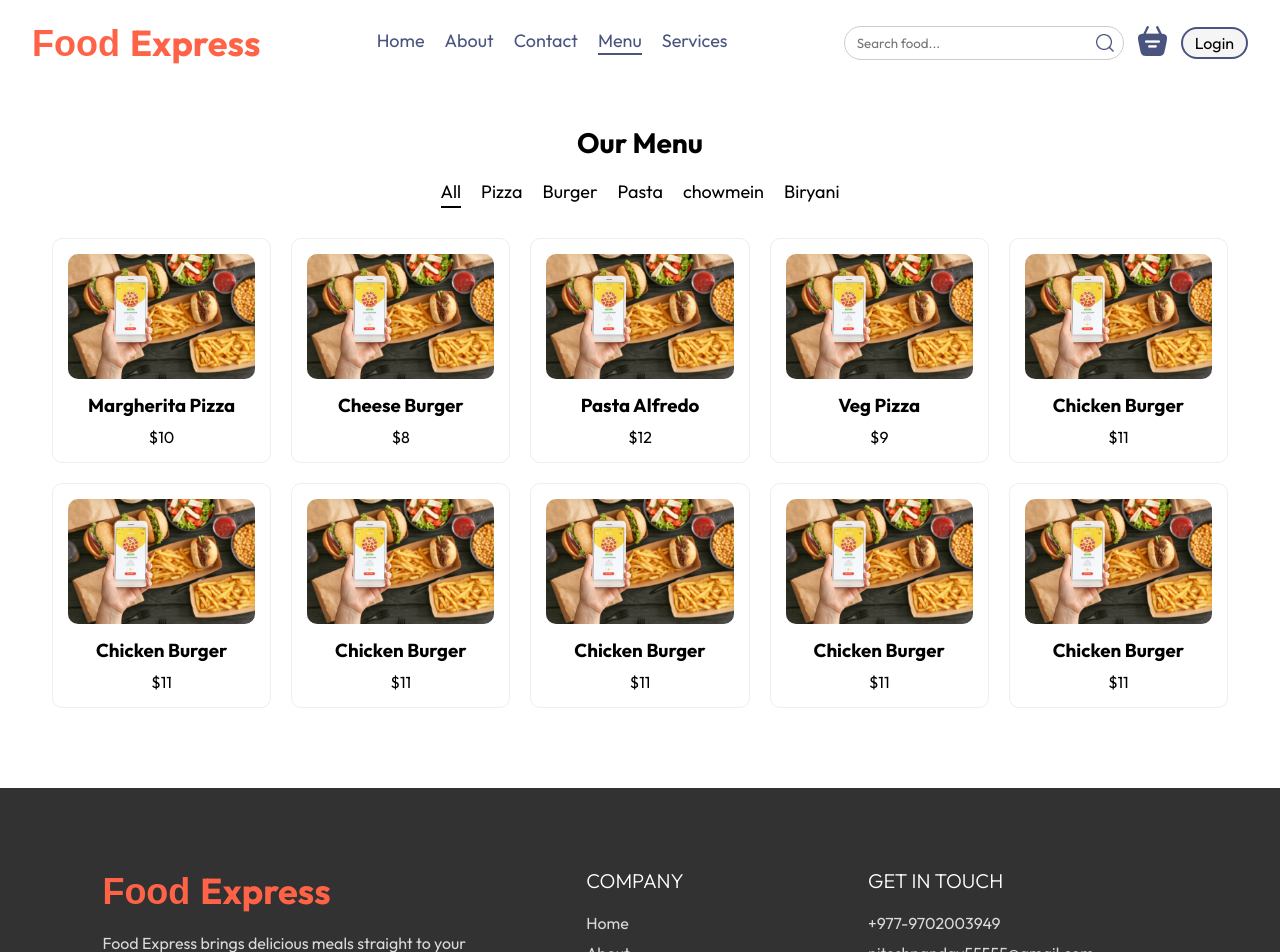
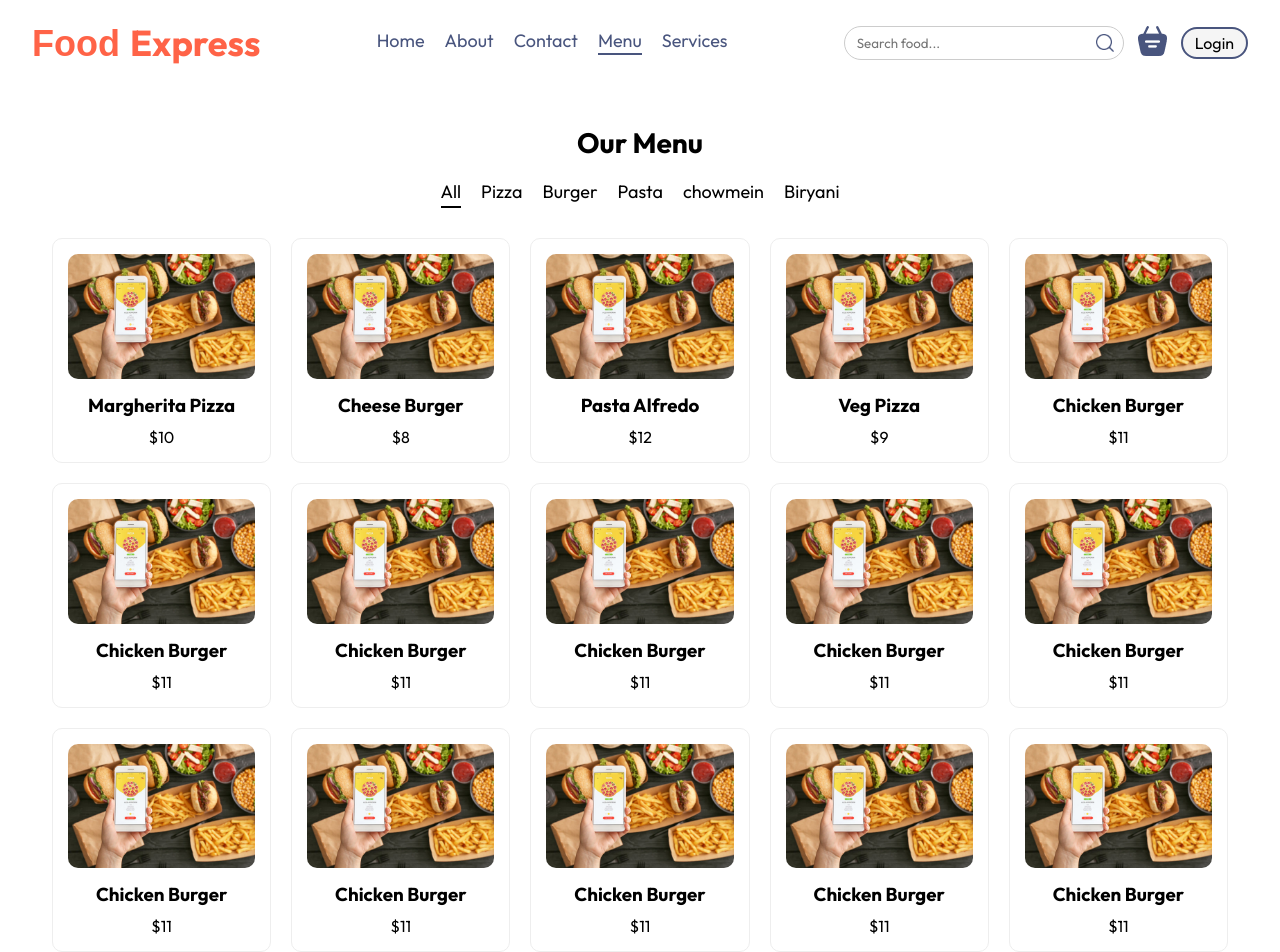
Before and after one commit to Niteshpanday05/food-order, a React (Vite) app: page /menu in a window 1280 px wide. Shown: the top 952 px of the page. Built offline with nearby package versions, Linux system fonts and the light colour scheme.

Commit message:
problem in menu jsx for food data

```diff
--- a/src/App.jsx
+++ b/src/App.jsx
@@ -13,6 +13,7 @@ import ProtectedRoute from "./components/ProtectedRoute";
 import SinglePage from "./components/SinglePage/SinglePage";
 import FoodDetails from "./components/foodDetails/FoodDetails";
 import Menu from "./pages/Menu/Menu"
+import ItemDetails from "./components/ItemDetails/ItemDetails";
 
 
 
@@ -63,6 +64,7 @@ const App = () => {
            <Route path="/food/:id" element={<FoodDetails />} />
           <Route path="/services" element={<Services />} />
            <Route path="/menu" element={<Menu />} />
+            <Route path="/item/:id" element={<ItemDetails />} />
         </Routes>
       </div>
 
--- /dev/null
+++ b/src/components/ItemDetails/ItemDetails.css
@@ -0,0 +1,98 @@
+.item-details {
+  min-height: 100vh;
+  padding: 40px 20px;
+  background: linear-gradient(135deg, #f5f7fa, #e4ecf7);
+  display: flex;
+  justify-content: center;
+  align-items: center;
+}
+
+.item-container {
+  max-width: 1000px;
+  width: 100%;
+  background: #ffffff;
+  border-radius: 20px;
+  box-shadow: 0 10px 30px rgba(0, 0, 0, 0.08);
+  display: flex;
+  gap: 40px;
+  padding: 30px;
+  transition: transform 0.3s ease;
+}
+
+.item-container:hover {
+  transform: translateY(-5px);
+}
+
+/* Image */
+.item-image {
+  flex: 1;
+}
+
+.item-image img {
+  width: 100%;
+  border-radius: 15px;
+  object-fit: cover;
+}
+
+/* Content */
+.item-info {
+  flex: 1;
+  display: flex;
+  flex-direction: column;
+  justify-content: center;
+}
+
+.item-info h2 {
+  font-size: 32px;
+  margin-bottom: 15px;
+  color: #222;
+}
+
+.item-price {
+  font-size: 24px;
+  font-weight: bold;
+  color: #ff4d4d;
+  margin-bottom: 10px;
+}
+
+.item-category {
+  font-size: 14px;
+  color: #777;
+  margin-bottom: 20px;
+}
+
+.item-description {
+  font-size: 15px;
+  line-height: 1.6;
+  color: #555;
+  margin-bottom: 25px;
+}
+
+/* Button */
+.add-btn {
+  padding: 12px 20px;
+  border: none;
+  border-radius: 10px;
+  background: #ff4d4d;
+  color: white;
+  font-size: 16px;
+  cursor: pointer;
+  transition: all 0.3s ease;
+}
+
+.add-btn:hover {
+  background: #e60000;
+  transform: scale(1.05);
+}
+
+/* Responsive */
+@media (max-width: 768px) {
+  .item-container {
+    flex-direction: column;
+    padding: 20px;
+  }
+
+  .item-info h2 {
+    font-size: 26px;
+  }
+}
--- /dev/null
+++ b/src/components/ItemDetails/ItemDetails.jsx
@@ -0,0 +1,60 @@
+import React from "react";
+import { useParams, useNavigate } from "react-router-dom";
+import "./ItemDetails.css";
+import { foodData } from "../data/foodData"; // adjust path if needed
+
+const ItemDetails = () => {
+  const { id } = useParams();
+  const navigate = useNavigate();
+
+  // Find item by ID
+  const item = foodData.find((item) => item.id === parseInt(id));
+
+  // If item not found
+  if (!item) {
+    return (
+      <div className="item-details">
+        <h2>Item not found</h2>
+        <button onClick={() => navigate("/")}>Go Back</button>
+      </div>
+    );
+  }
+
+  return (
+    <div className="item-details">
+      <div className="item-container">
+
+        {/* Image Section */}
+        <div className="item-image">
+          <img src={item.img} alt={item.name} />
+        </div>
+
+        {/* Info Section */}
+        <div className="item-info">
+          <h2>{item.name}</h2>
+          <p className="item-price">${item.price}</p>
+          <p className="item-category">{item.category}</p>
+
+          <p className="item-description">
+            Delicious food made with fresh ingredients. Perfect for your cravings!
+          </p>
+
+          {/* Buttons */}
+          <div style={{ display: "flex", gap: "10px" }}>
+            <button className="add-btn">Add to Cart</button>
+            <button
+              className="add-btn"
+              style={{ background: "#333" }}
+              onClick={() => navigate(-1)}
+            >
+              Back
+            </button>
+          </div>
+        </div>
+
+      </div>
+    </div>
+  );
+};
+
+export default ItemDetails;
--- a/src/pages/Menu/Menu.jsx
+++ b/src/pages/Menu/Menu.jsx
@@ -1,4 +1,5 @@
 import React, { useState } from "react";
+import { useNavigate } from "react-router-dom";
 import "./Menu.css";
 import Pizza from "../../assets/pizza.jpg";
 import About from "../../assets/about.jpg";
@@ -75,12 +76,48 @@ const foodData = [
     price: 11,
     img: About,
   },
+   {
+    id: 11,
+    name: "Chicken Burger",
+    category: "Burger",
+    price: 11,
+    img: About,
+  },
+   {
+    id: 12,
+    name: "Chicken Burger",
+    category: "Burger",
+    price: 11,
+    img: About,
+  },
+   {
+    id: 13,
+    name: "Chicken Burger",
+    category: "Biryani",
+    price: 11,
+    img: About,
+  },
+   {
+    id: 14,
+    name: "Chicken Burger",
+    category: "pizza",
+    price: 11,
+    img: About,
+  },
+   {
+    id: 15,
+    name: "Chicken Burger",
+    category: "pasta",
+    price: 11,
+    img: About,
+  },
 ];
 
 const categories = ["All", "Pizza", "Burger", "Pasta", "chowmein", "Biryani"];
 
 const Menu = () => {
   const [activeCategory, setActiveCategory] = useState("All");
+  const navigate = useNavigate();
 
   const filteredItems =
     activeCategory === "All"
@@ -91,7 +128,6 @@ const Menu = () => {
     <div className="menu">
       <h2 className="menu-title">Our Menu</h2>
 
-      {/* Category Filter */}
       <div className="menu-categories">
         {categories.map((cat, index) => (
           <div
@@ -106,10 +142,14 @@ const Menu = () => {
         ))}
       </div>
 
-      {/* Food Items */}
       <div className="menu-items">
         {filteredItems.map((item) => (
-          <div key={item.id} className="menu-card">
+          <div
+            key={item.id}
+            className="menu-card"
+            onClick={() => navigate(`/item/${item.id}`)}
+            style={{ cursor: "pointer" }}
+          >
             <img src={item.img} alt={item.name} />
             <h3>{item.name}</h3>
             <p>${item.price}</p>
```
